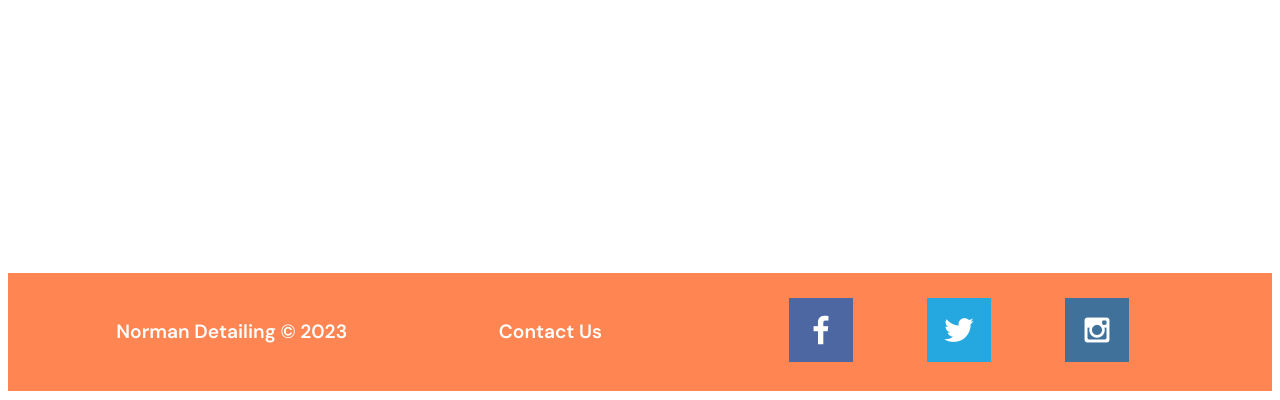
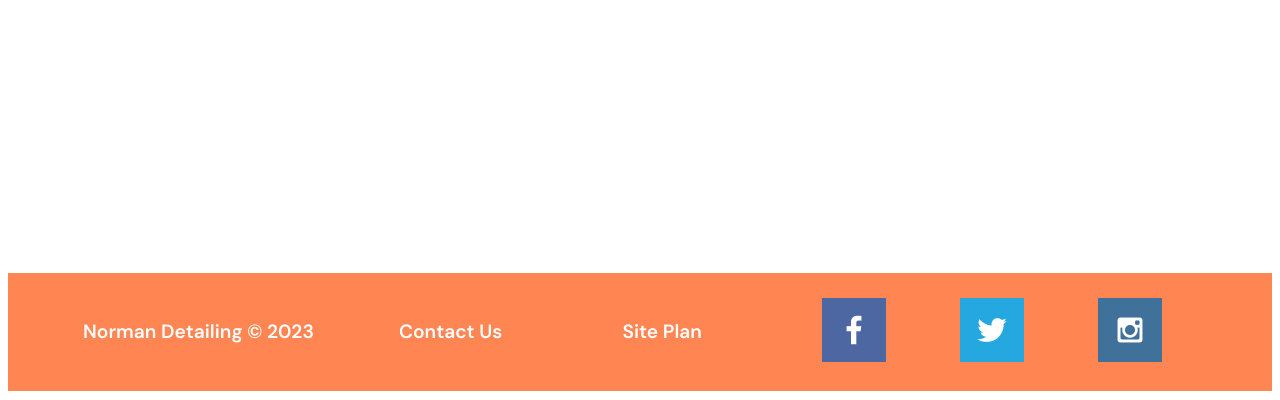
Before and after one commit to danieljn32/wdd130, a plain HTML site: page normandetailing/index.html in a window 1280 px wide. Shown: the part 1767-2167 px from the top of the page. Drawn offline with Linux system fonts and the light colour scheme.

Commit message:
Added site plan link to footer

```diff
--- a/normandetailing/index.html
+++ b/normandetailing/index.html
@@ -53,6 +53,7 @@
         <footer>
             <p>Norman Detailing &copy; 2023</p>
             <p><a class="contactfooter" href="contact-us.html">Contact Us</a></p>
+            <p><a class="siteplan" href="site-plan.html">Site Plan</a></p>
             <div class="social">
                 <a href="https://facebook.com" target="_blank">
                     <img src="images/facebook.png" alt="fb icon">
```
